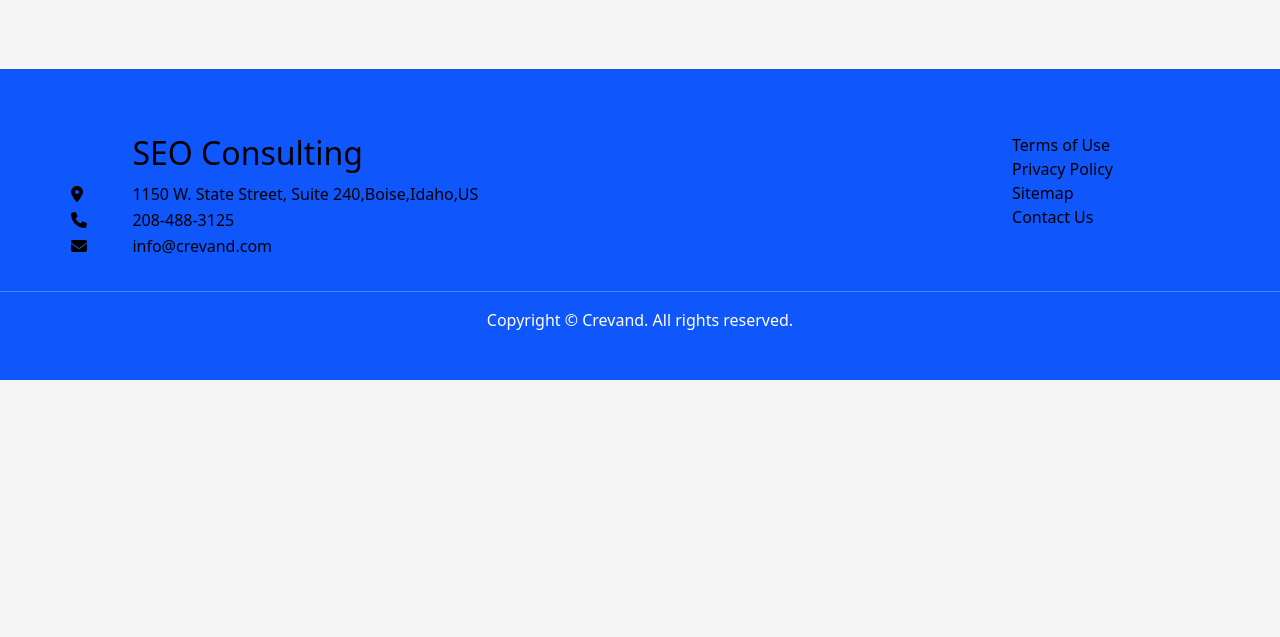
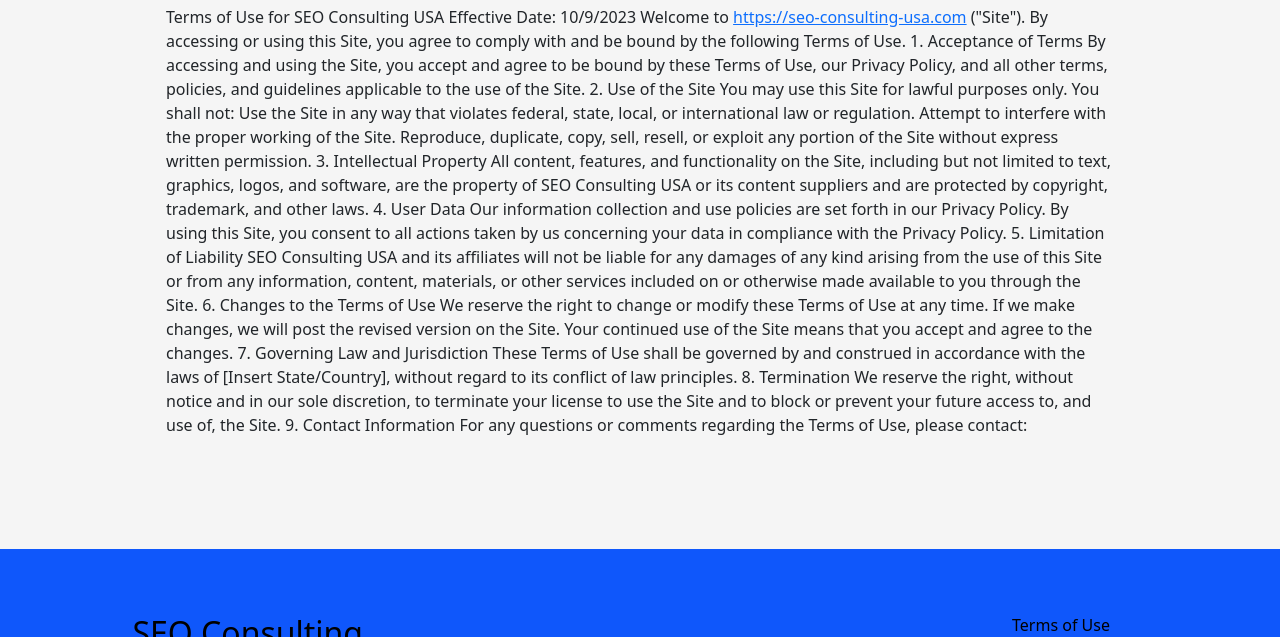
Before and after one commit to SEOBoise/seo-consulting-usa, a plain HTML site: page terms.html in a window 1280 px wide. Shown: the part 595-1232 px from the top of the page. Before the commit the page ends 975 px from the top, so only its background shows below. Drawn offline with nearby package versions, Linux system fonts and the light colour scheme.

Commit message:
Update terms.html

```diff
--- a/terms.html
+++ b/terms.html
@@ -201,11 +201,55 @@
             <div class="container px-5">
             <header class="mb-4">
         <!-- Post title-->
-                <h1 class="fw-bolder mb-1"></h1>
+                <h1 class="fw-bolder mb-1">Terms of Use</h1>
             </header>
                 <div class="row justify-content-center">
                     <div class="col-lg-12">
-                        <p></p>
+                        <p>Terms of Use for SEO Consulting USA
+
+Effective Date: 10/9/2023
+
+Welcome to <a href="https://seo-consulting-usa.com">https://seo-consulting-usa.com</a> ("Site"). By accessing or using this Site, you agree to comply with and be bound by the following Terms of Use.
+
+1. Acceptance of Terms
+
+By accessing and using the Site, you accept and agree to be bound by these Terms of Use, our Privacy Policy, and all other terms, policies, and guidelines applicable to the use of the Site.
+
+2. Use of the Site
+
+You may use this Site for lawful purposes only. You shall not:
+
+    Use the Site in any way that violates federal, state, local, or international law or regulation.
+    Attempt to interfere with the proper working of the Site.
+    Reproduce, duplicate, copy, sell, resell, or exploit any portion of the Site without express written permission.
+
+3. Intellectual Property
+
+All content, features, and functionality on the Site, including but not limited to text, graphics, logos, and software, are the property of SEO Consulting USA or its content suppliers and are protected by copyright, trademark, and other laws.
+
+4. User Data
+
+Our information collection and use policies are set forth in our Privacy Policy. By using this Site, you consent to all actions taken by us concerning your data in compliance with the Privacy Policy.
+
+5. Limitation of Liability
+
+SEO Consulting USA and its affiliates will not be liable for any damages of any kind arising from the use of this Site or from any information, content, materials, or other services included on or otherwise made available to you through the Site.
+
+6. Changes to the Terms of Use
+
+We reserve the right to change or modify these Terms of Use at any time. If we make changes, we will post the revised version on the Site. Your continued use of the Site means that you accept and agree to the changes.
+
+7. Governing Law and Jurisdiction
+
+These Terms of Use shall be governed by and construed in accordance with the laws of [Insert State/Country], without regard to its conflict of law principles.
+
+8. Termination
+
+We reserve the right, without notice and in our sole discretion, to terminate your license to use the Site and to block or prevent your future access to, and use of, the Site.
+
+9. Contact Information
+
+For any questions or comments regarding the Terms of Use, please contact:</p>
                     </div>
                 </div>
             </div>
```
